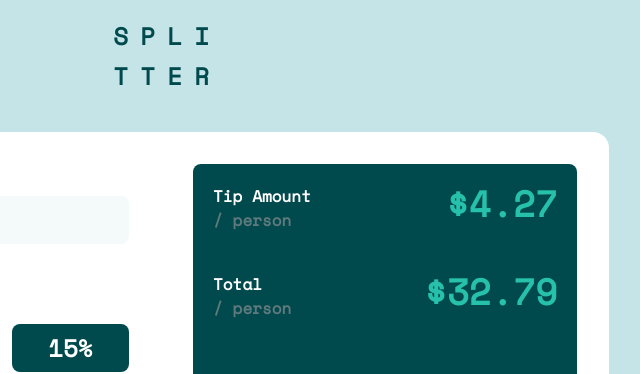
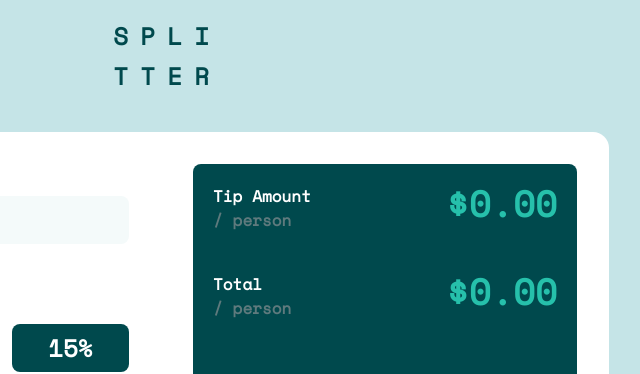
Before and after one commit to aldiipratama/Tip-calculator-app, a website: page index.html in a window 1280 px wide. Shown: the top 374 px of the page, 479-1119 px from the left. Drawn offline with nearby package versions, Linux system fonts and the light colour scheme.

Commit message:
challange

```diff
--- a/index.html
+++ b/index.html
@@ -115,13 +115,13 @@
                 <h2 class="flex flex-col">
                   <span class="text-white">Tip Amount</span> / person
                 </h2>
-                <span class="text-[hsl(172,67%,45%)] lg:text-4xl">$4.27</span>
+                <span class="text-[hsl(172,67%,45%)] lg:text-4xl">$0.00</span>
               </div>
               <div class="flex justify-between">
                 <h2 class="flex flex-col">
                   <span class="text-white">Total</span> / person
                 </h2>
-                <span class="text-[hsl(172,67%,45%)] lg:text-4xl">$32.79</span>
+                <span class="text-[hsl(172,67%,45%)] lg:text-4xl">$0.00</span>
               </div>
             </div>
             <button
```
